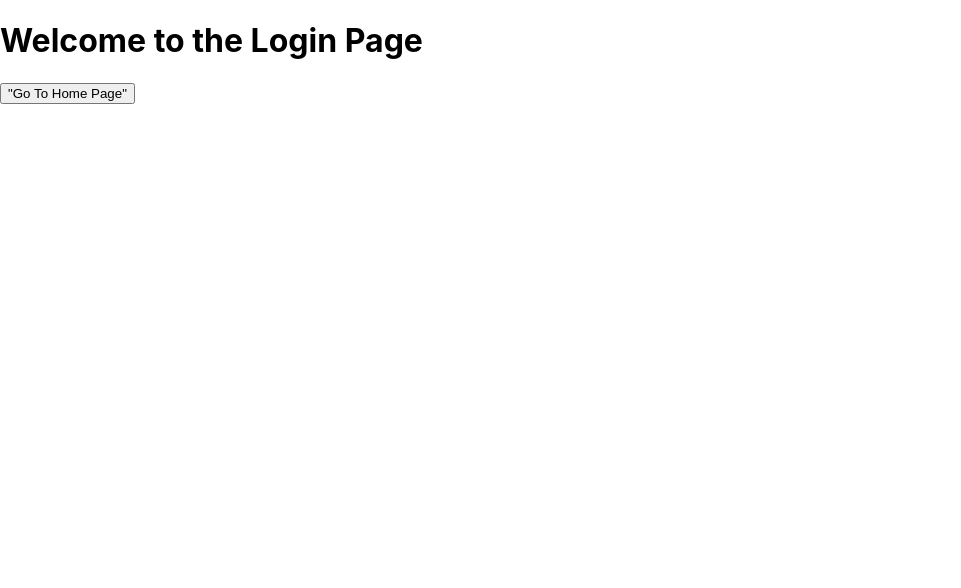
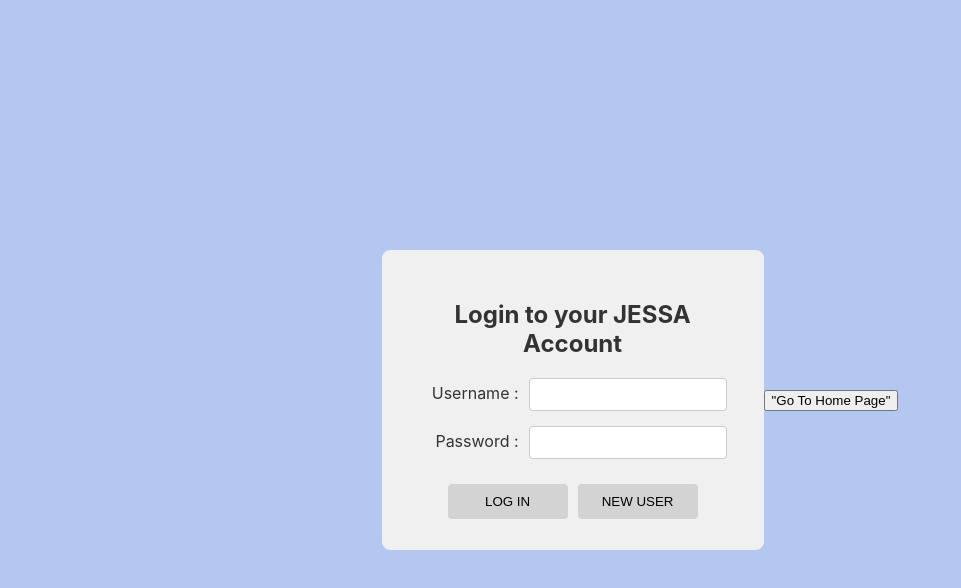
Before and after one commit to shrikarthangavel/17530_Apple, a React (Create React App) app in the folder client/: page / in a window 1280 px wide. Shown: the top 588 px of the page, without its empty margins (0-961 px from the left). Built offline with nearby package versions, Linux system fonts and the light colour scheme.

Commit message:
Implemented basic front end design for Login Page

```diff
--- /dev/null
+++ b/client/src/components/LoginPage.css
@@ -0,0 +1,66 @@
+
+
+.login-container {
+    display: flex;
+    justify-content: center;
+    align-items: center;
+    height: 100vh;
+    background-color: #B3C7F1;
+}
+
+.login-box {
+    width: 320px;
+    padding: 30px;
+    background-color: #f0f0f0;
+    border: 1px solid #f0f0f0;
+    border-radius: 8px;
+    text-align: center;
+
+}
+
+h2 {
+    color: #333;
+    margin-bottom: 20px;
+}
+
+.login-field {
+    margin-bottom: 15px;
+}
+
+.login-field label {
+    display: inline-block;
+    width: 100px;
+    text-align: right;
+    margin-right: 10px;
+    color: #333;
+}
+
+.login-field input {
+    padding: 8px;
+    width: 180px;
+    border-radius: 4px;
+    border: 1px solid #ccc;
+
+}
+
+.login-actions {
+    margin-top: 2opx;
+}
+
+.login-button, .new-user-button {
+    width: 120px;
+    padding: 10px;
+    border: none;
+    border-radius: 4px;
+    background-color: #D3D3D3;
+    margin-top: 10px;
+    cursor: pointer;
+}
+
+.login-button:hover, .new-user-button:hover {
+    background-color: #A9A9A9;
+}
+
+.new-user-button {
+    margin-left: 10px;
+}
--- a/client/src/components/LoginPage.jsx
+++ b/client/src/components/LoginPage.jsx
@@ -1,5 +1,6 @@
 import React, {useState} from 'react'
 import { useNavigate } from 'react-router-dom';
+import './LoginPage.css';
 
 function LoginPage() {
   const navigate = useNavigate();
@@ -7,8 +8,22 @@ function LoginPage() {
     navigate('/home');
   }
     return (
-      <div>
-      <h1>Welcome to the Login Page</h1>
+      <div className = "login-container">
+        <div className = "login-box">
+          <h2> Login to your JESSA Account</h2>
+          <div className = "login-field">
+            <label>Username :</label>
+            <input type = "text" />
+          </div>
+          <div className = "login-field">
+            <label>Password :</label>
+            <input type = "password" />
+          </div>
+          <div className = "login-actions">
+            <button className = "login-button">LOG IN</button>
+            <button className = "new-user-button">NEW USER</button>
+          </div>
+        </div>
       <button onClick={goToAboutPage}>"Go To Home Page"</button>
     </div>
     );
```
